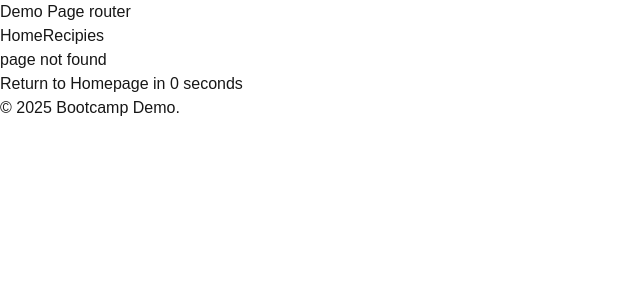
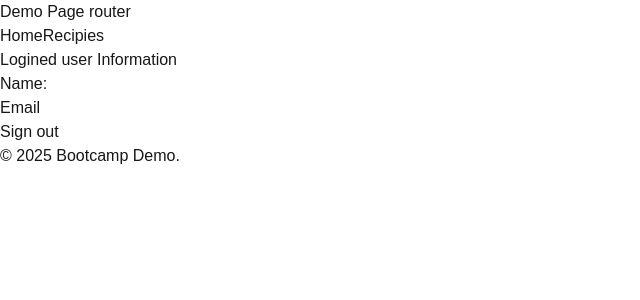
Before and after one commit to raushan-ttn/boot_nextjs_app, a Next.js app: page /dashboard in a window 1280 px wide. Before the commit this address had no page. Shown: the top 300 px of the page, without its empty margins (0-640 px from the left). Built offline with nearby package versions, Linux system fonts and the light colour scheme; no server answers.

Commit message:
code update

```diff
--- a/next.config.ts
+++ b/next.config.ts
@@ -11,6 +11,9 @@ const nextConfig: NextConfig = {
   publicRuntimeConfig: {
     RUNTIME_VARIABLE: process.env.RUNTIME_VARIABLE,
   },
+  images: {
+    domains: ["lh3.googleusercontent.com"],
+  },
 };
 
 export default withBundleAnalyzer(nextConfig);
--- a/package.json
+++ b/package.json
@@ -11,6 +11,7 @@
   "dependencies": {
     "@next/bundle-analyzer": "^15.2.0",
     "next": "15.1.7",
+    "next-auth": "^4.24.11",
     "react": "^19.0.0",
     "react-dom": "^19.0.0"
   },
--- /dev/null
+++ b/src/app/dashboard/page.tsx
@@ -0,0 +1,37 @@
+"use client";
+import { useSession, signOut } from "next-auth/react";
+import Image from "next/image";
+import { redirect } from "next/navigation";
+
+export default function DashboardPage() {
+  const { data: session } = useSession();
+  console.log(session);
+
+  // if (session === undefined || session === null) {
+  //   redirect("/login");
+  // }
+
+  return (
+    <div className="flex flex-col items-center justify-center h-screen">
+      <p className="font-bold">Logined user Information</p>
+      <p>Name: {session?.user?.name}</p>
+      <p>Email {session?.user?.email}</p>
+      <p>
+        {session?.user?.image && (
+          <Image
+            src={session?.user?.image}
+            height={200}
+            width={200}
+            alt={session?.user?.name ?? ""}
+          />
+        )}
+      </p>
+      <button
+        className="border rounded-full bg-blue-500 py-2 px-3 my-10"
+        onClick={() => signOut()}
+      >
+        Sign out
+      </button>
+    </div>
+  );
+}
--- a/src/app/layout.tsx
+++ b/src/app/layout.tsx
@@ -3,6 +3,7 @@ import { Geist, Geist_Mono } from "next/font/google";
 import "./globals.css";
 import Header from "@/components/Header";
 import Footer from "@/components/Footer";
+import SessionWrapper from "@/components/SessionWrapper";
 
 const geistSans = Geist({
   variable: "--font-geist-sans",
@@ -29,9 +30,11 @@ export default function RootLayout({
       <body
         className={`${geistSans.variable} ${geistMono.variable} antialiased`}
       >
-        <Header />
-        <main className="container">{children}</main>
-        <Footer />
+        <SessionWrapper>
+          <Header />
+          <main className="container">{children}</main>
+          <Footer />
+        </SessionWrapper>
       </body>
     </html>
   );
--- /dev/null
+++ b/src/components/SessionWrapper.tsx
@@ -0,0 +1,8 @@
+"use client";
+import { SessionProvider } from "next-auth/react";
+
+const SessionWrapper = ({ children }: { children: React.ReactNode }) => {
+  return <SessionProvider>{children}</SessionProvider>;
+};
+
+export default SessionWrapper;
```
Also changed, not shown: src/app/api/auth/[...nextauth]/route.ts (added, +21 -0 lines), src/app/login/page.tsx (added, +13 -0 lines), src/components/Login/index.tsx (added, +14 -0 lines), 1 other file (tests, documents, lock files or other folders).
